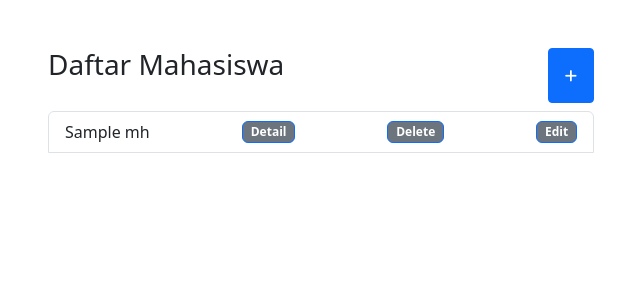
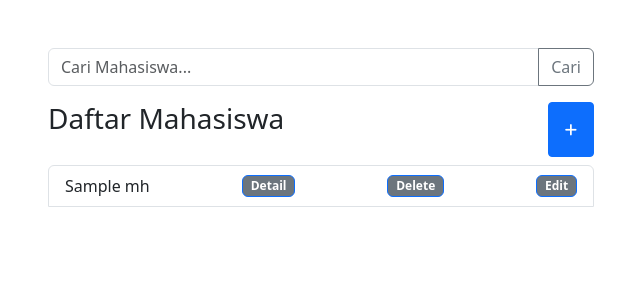
Before and after one commit to Fahruddindanjou/php_native, a PHP site: the page made by app/views/mahasiswa/index.php in a window 1280 px wide. Shown: the part 56-356 px from the top of the page, without its empty margins (34-674 px from the left). Run offline with PHP 8.4, Linux system fonts and the light colour scheme; the template is opened without the code that fills it: most values are stand-ins (such as "Sample title", 1, 10 or a date in 2020); some libraries are stand-ins or nearby versions.

Commit message:
penambahan SEARCH

```diff
--- a/app/init.php
+++ b/app/init.php
@@ -3,6 +3,7 @@
     require_once 'core/App.php';
     require_once 'core/Controller.php';
     require_once 'core/Database.php';
+    require_once 'core/Flasher.php';
 
     require_once 'config/config.php';
 
--- a/app/views/mahasiswa/index.php
+++ b/app/views/mahasiswa/index.php
@@ -1,4 +1,22 @@
 <div class="container mt-5">
+    <div class="row">
+        <div class="col-6">
+            <?php //Flasher::flash();?>
+        </div>
+    </div>
+    <div class="row">
+        <div class="col-6">
+            <form action="<?= BASEURL; ?>mahasiswa/cari" method="post">
+
+            <div class="input-group mb-3">
+                <input type="text" class="form-control" placeholder="Cari Mahasiswa..." name="keyword" id="keyword" autocomplete="off">
+                <button class="btn btn-outline-secondary" type="submit" id="tombolCari">Cari</button>
+            </div>
+
+            </form>
+        </div>
+    </div>
+
     <div class="row">
         <div class="col-6">
             <div class="row mb-2">
--- a/public/index.php
+++ b/public/index.php
@@ -1,4 +1,5 @@
 <?php
+// if(!session_id()) session_start();
 
 require_once "../app/init.php";
 
```
Also changed, not shown: app/controllers/Mahasiswa.php (+9 -0 lines), app/core/Flasher.php (added, +25 -0 lines), app/models/Mahasiswa_model.php (+11 -0 lines).
